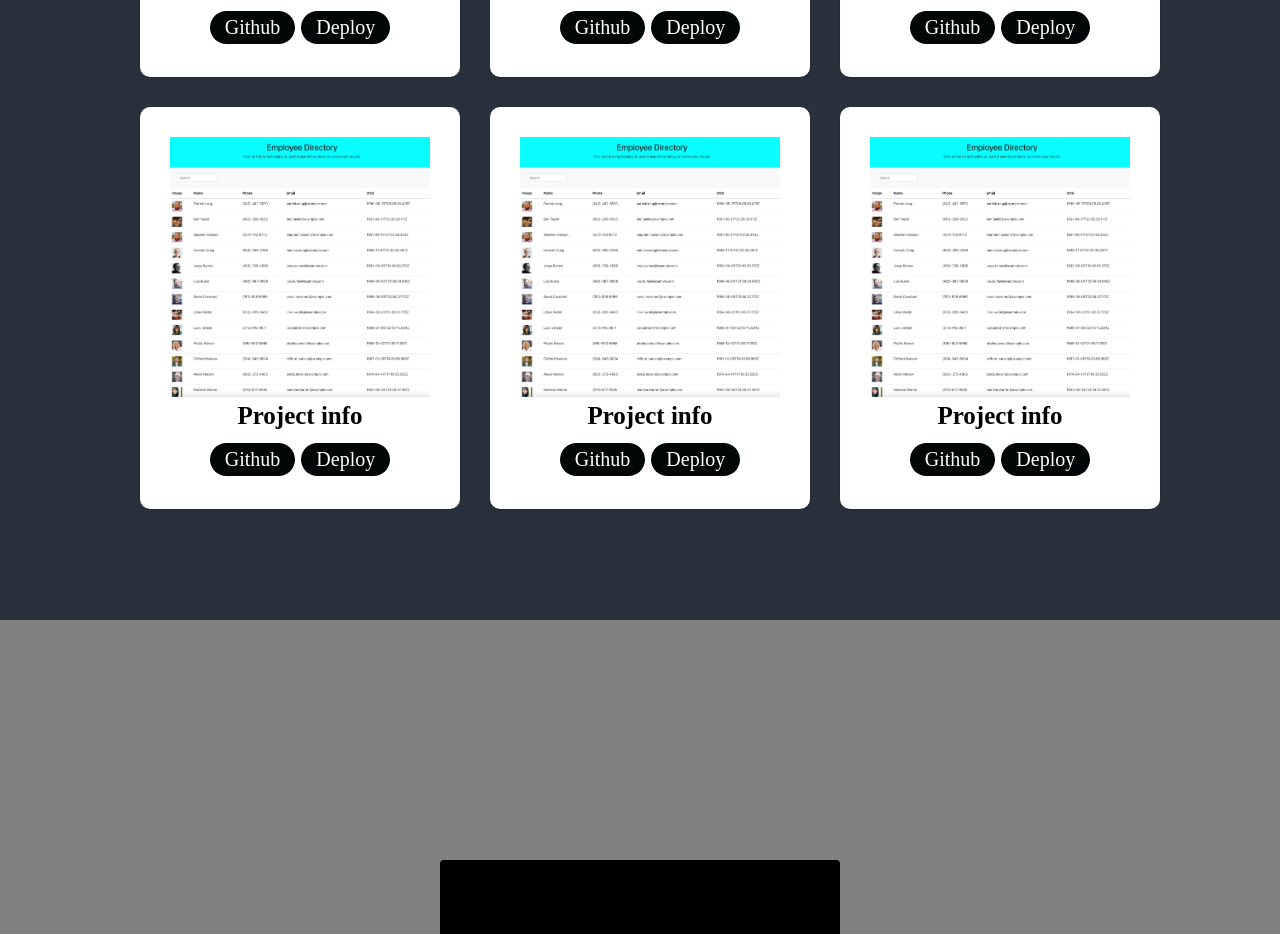
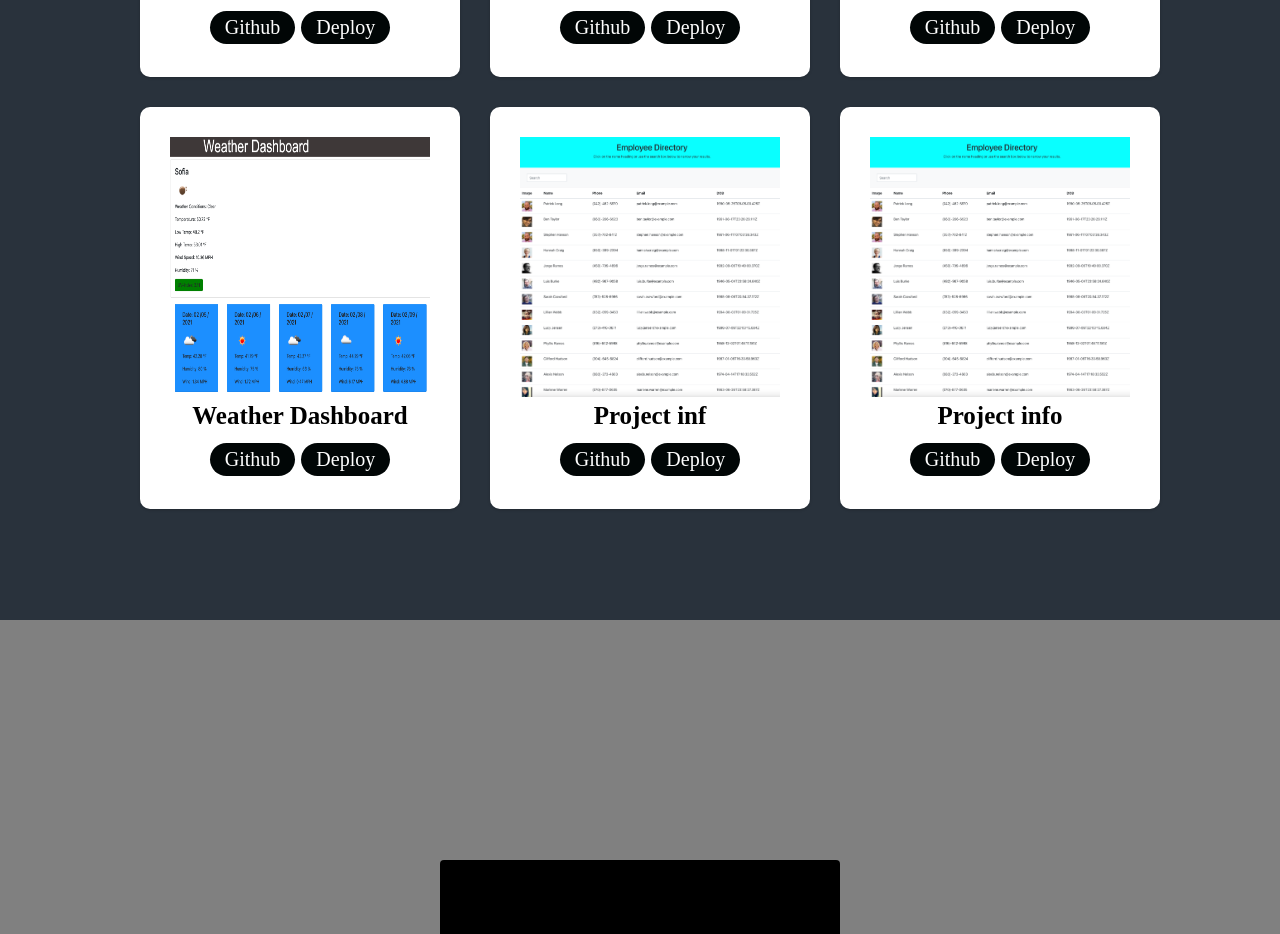
Before and after one commit to DevVlady/DevVlady_Portfolio, a React (Create React App) app: page / in a window 1280 px wide. Shown: the part 3320-4254 px from the top of the page. Built offline with nearby package versions, Linux system fonts and the light colour scheme; a web font is replaced by a local one.

Commit message:
Completed the weather dashboard project and linked the urls to the deploy and repo buttons.

```diff
--- a/src/components/Projects/Projects.jsx
+++ b/src/components/Projects/Projects.jsx
@@ -5,6 +5,7 @@ import Icon3 from '../../images/Fitness_Tracker2.png';
 import Icon4 from '../../images/devHangout.jpg';
 import Icon5 from '../../images/Charging Forward.png';
 import Icon6 from '../../images/Employee_Directory.png';
+import Icon7 from '../../images/Weather.png';
 import { ProjectContainer, ProjectH1, ProjectWrapper, ProjectCard, ProjectIcon, ProjectH2, BtnWrap, Button } from './ProjectElements';
 
 
@@ -117,24 +118,24 @@ const Projects = () => {
                     </BtnWrap>
                 </ProjectCard>
                 <ProjectCard>
-                    <ProjectIcon src={Icon6}/>
-                    <ProjectH2>Project info</ProjectH2>
+                    <ProjectIcon src={Icon7}/>
+                    <ProjectH2>Weather Dashboard</ProjectH2>
                     <BtnWrap>
                         <Button
-                            onClick={event => window.location.href='https://github.com/DevVlady/Progressive_Budget'}
+                            onClick={event => window.location.href='https://github.com/DevVlady/Weather_Dashboard'}
                             onMouseEnter={onHover}
                             onMouseLeave={onHover}
                             spy={true}
                             // offset={-80}
                         >Github</Button>
                         <Button
-                            onClick={event => window.location.href='https://my-progressive-budget.herokuapp.com/'}
+                            onClick={event => window.location.href='https://devvlady.github.io/Weather_Dashboard/'}
                         >Deploy</Button>
                     </BtnWrap>
                 </ProjectCard>
                 <ProjectCard>
                     <ProjectIcon src={Icon6}/>
-                    <ProjectH2>Project info</ProjectH2>
+                    <ProjectH2>Project inf</ProjectH2>
                     <BtnWrap>
                         <Button
                             onClick={event => window.location.href='https://github.com/DevVlady/Progressive_Budget'}
```
